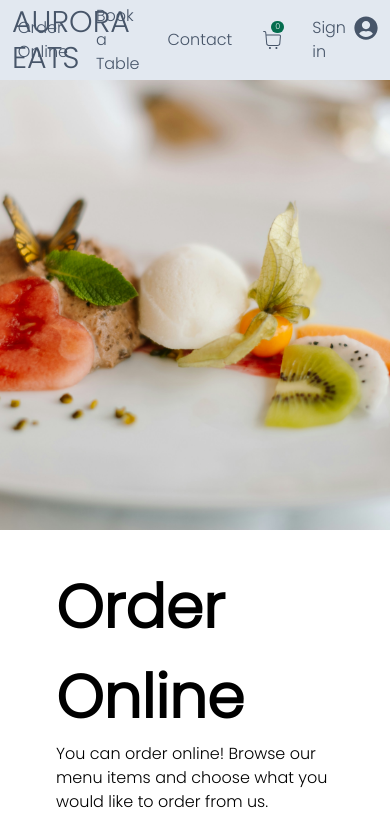
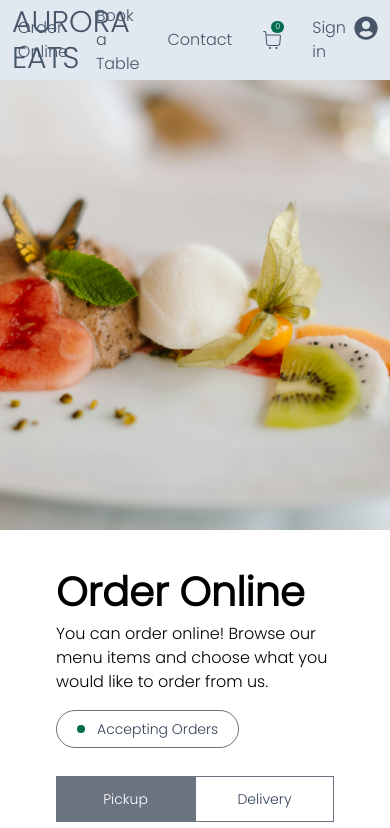
Before and after one commit to Harshita-Tomar/Aurora-eats, a Next.js app: page /Order in a window 390 px wide. Shown: the top 828 px of the page. Built offline with nearby package versions, Linux system fonts and the light colour scheme.

Commit message:
order responsive

```diff
--- a/src/app/components/OrderComponent/Hero.js
+++ b/src/app/components/OrderComponent/Hero.js
@@ -11,7 +11,9 @@ const Hero = () => {
       <div className="w-full">
         <div className=" pt-8 pb-20 px-8">
           <div className="px-6 pb-10">
-            <h1 className="text-[60px] font-bold">Order Online</h1>
+            <h1 className="2xl:text-[60px] xl:text-[60px] lg:text-[60px] md:text-[50px] sm:text-[40px] text-[40px] font-bold">
+              Order Online
+            </h1>
             <p>
               You can order online! Browse our menu items and choose what you
               would like to order from us.
@@ -44,7 +46,7 @@ const Hero = () => {
             <div className="flex gap-4 text-[14px]">
               <p className="flex items-center gap-2">
                 <IoTimeOutline />
-                Pickup time: up to 30 minutes{" "}
+                Pickup time: up to 30 minutes
                 <Link href="#" className="underline hover:font-semibold">
                   Change
                 </Link>
```
